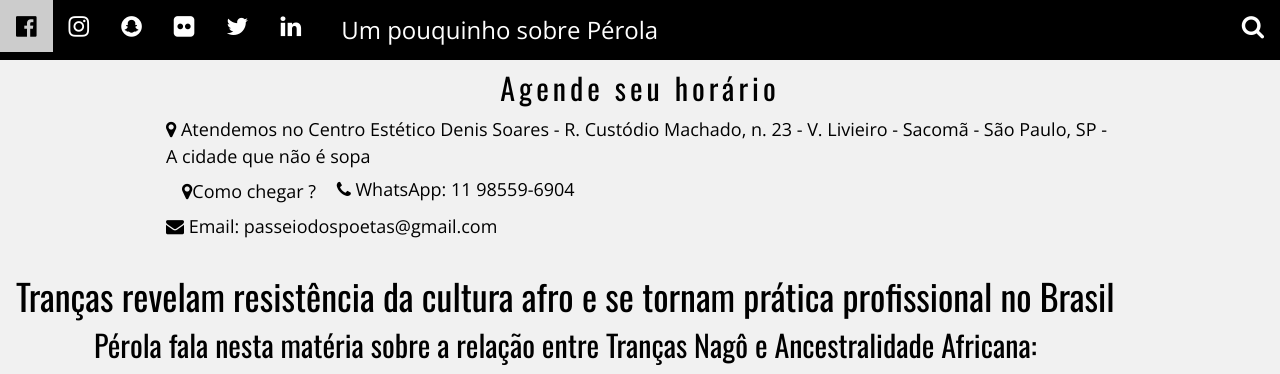
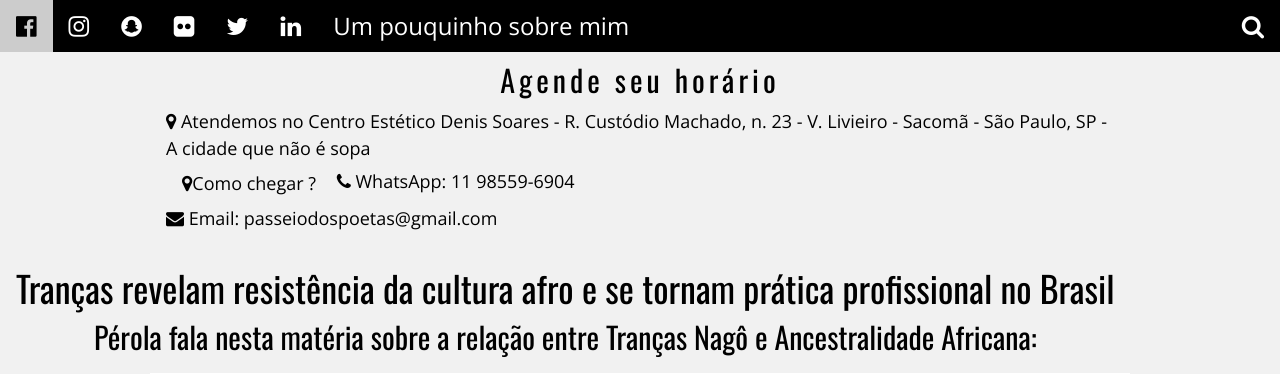
Before and after one commit to edabruzzo/Perola_Cabelos_Afro, a Flask app: page / in a window 1280 px wide. Shown: the top 374 px of the page. Run offline with Flask 3, Linux system fonts and the light colour scheme; some libraries are stand-ins or nearby versions.

Commit message:
Adiciona seção About

```diff
--- a/templates/template.html
+++ b/templates/template.html
@@ -43,7 +43,7 @@ body {font-family: "Open Sans"}
        class="w3-bar-item w3-button"><i class="fa fa-twitter"></i></a>
     <a href="https://www.instagram.com/perolacabelosafro/" target="_blank" rel="noopener noreferrer"
        class="w3-bar-item w3-button"><i class="fa fa-linkedin"></i></a>
-    <a href="#about" class="w3-bar-item w3-button w3-padding-large w3-hide-small">Um pouquinho sobre Pérola</a>
+    <a href="#about" class="w3-bar-item w3-button">Um pouquinho sobre mim</a>
     <a href="#" class="w3-bar-item w3-button w3-right"><i class="fa fa-search"></i></a>
 </div>
 
```
